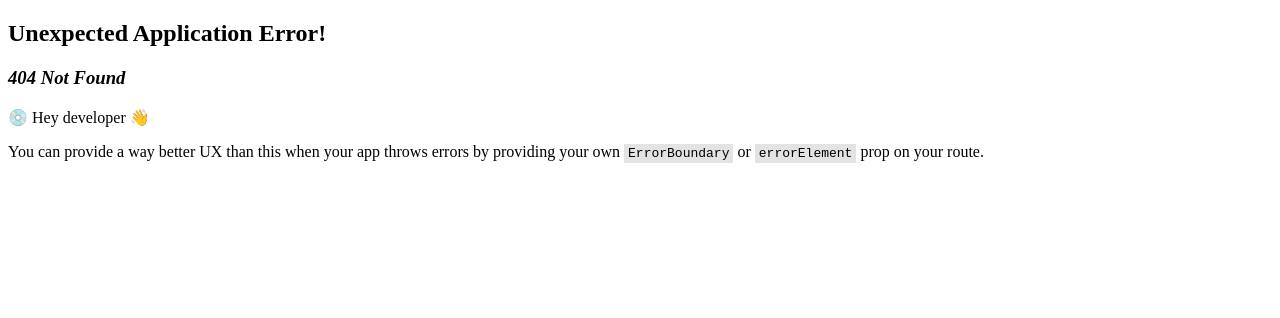
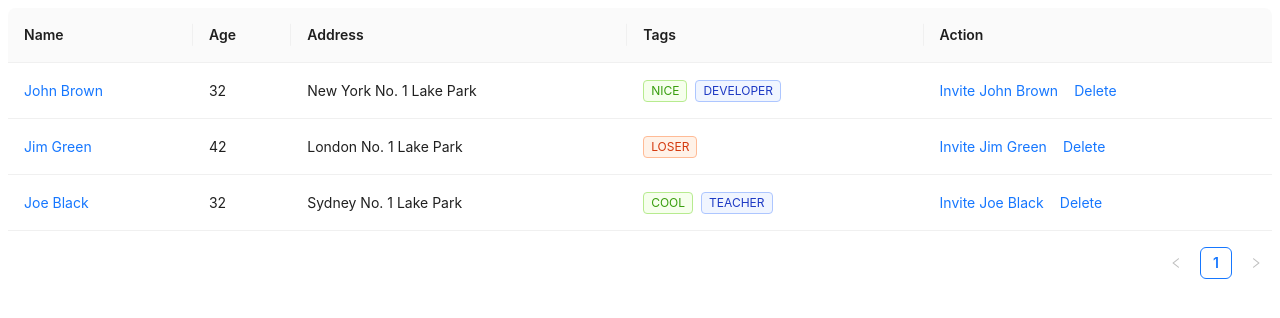
Before and after one commit to HuuDungg/first-Date-With-Nextjs, a React (Vite) app: page /users in a window 1280 px wide. Before the commit this address had no page. Shown: the top 318 px of the page. Built offline with nearby package versions, Linux system fonts and the light colour scheme.

Commit message:
use antd component to design ui

```diff
--- a/package.json
+++ b/package.json
@@ -10,6 +10,7 @@
     "preview": "vite preview"
   },
   "dependencies": {
+    "antd": "^5.20.1",
     "react": "18.2.0",
     "react-dom": "18.2.0",
     "react-router-dom": "6.15.0"
--- /dev/null
+++ b/src/components/user/user.table.tsx
@@ -0,0 +1,88 @@
+import { Space, Table, Tag } from 'antd';
+import type { TableProps } from 'antd';
+
+const UserTable = () => {
+    interface DataType {
+        key: string;
+        name: string;
+        age: number;
+        address: string;
+        tags: string[];
+    }
+
+    const columns: TableProps<DataType>['columns'] = [
+        {
+            title: 'Name',
+            dataIndex: 'name',
+            key: 'name',
+            render: (text) => <a>{text}</a>,
+        },
+        {
+            title: 'Age',
+            dataIndex: 'age',
+            key: 'age',
+        },
+        {
+            title: 'Address',
+            dataIndex: 'address',
+            key: 'address',
+        },
+        {
+            title: 'Tags',
+            key: 'tags',
+            dataIndex: 'tags',
+            render: (_, { tags }) => (
+                <>
+                    {tags.map((tag) => {
+                        let color = tag.length > 5 ? 'geekblue' : 'green';
+                        if (tag === 'loser') {
+                            color = 'volcano';
+                        }
+                        return (
+                            <Tag color={color} key={tag}>
+                                {tag.toUpperCase()}
+                            </Tag>
+                        );
+                    })}
+                </>
+            ),
+        },
+        {
+            title: 'Action',
+            key: 'action',
+            render: (_, record) => (
+                <Space size="middle">
+                    <a>Invite {record.name}</a>
+                    <a>Delete</a>
+                </Space>
+            ),
+        },
+    ];
+
+    const data: DataType[] = [
+        {
+            key: '1',
+            name: 'John Brown',
+            age: 32,
+            address: 'New York No. 1 Lake Park',
+            tags: ['nice', 'developer'],
+        },
+        {
+            key: '2',
+            name: 'Jim Green',
+            age: 42,
+            address: 'London No. 1 Lake Park',
+            tags: ['loser'],
+        },
+        {
+            key: '3',
+            name: 'Joe Black',
+            age: 32,
+            address: 'Sydney No. 1 Lake Park',
+            tags: ['cool', 'teacher'],
+        },
+    ];
+    return (<Table columns={columns} dataSource={data} />)
+}
+
+export default UserTable
--- a/src/main.tsx
+++ b/src/main.tsx
@@ -8,6 +8,7 @@ import {
   Route,
   Link,
 } from "react-router-dom";
+import UserTable from './components/user/user.table.tsx';
 
 const router = createBrowserRouter(
   [
@@ -16,13 +17,28 @@ const router = createBrowserRouter(
       element: (
         <div>
           <h1>Hello World</h1>
-          <Link to={'/home'}>Home visit</Link>
+          <Link to={'/home'}>Home visit</Link> <br />
+          <Link to={'/users'}>users visit</Link><br />
+          <Link to={'/subjects'}>subject visit</Link><br />
+          <Link to={'/students'}>student visit</Link><br />
         </div>
       ),
     },
     {
       path: "/home",
       element: <App></App>
+    },
+    {
+      path: "/users",
+      element: <UserTable />
+    },
+    {
+      path: "/subjects",
+      element: <div>this is users subjcets</div>
+    },
+    {
+      path: "/students",
+      element: <div>this is users students</div>
     },
   ]
 );
```
